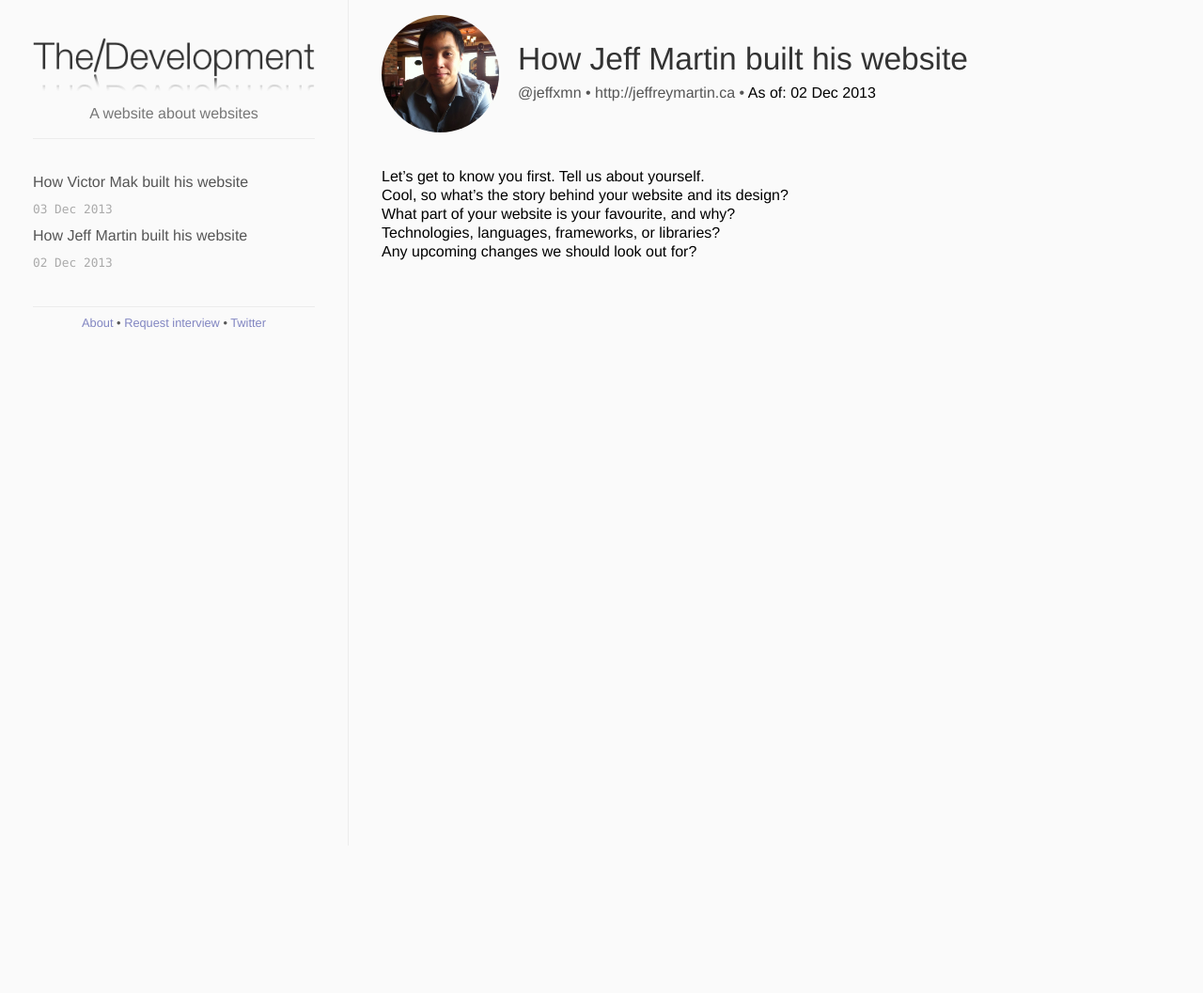
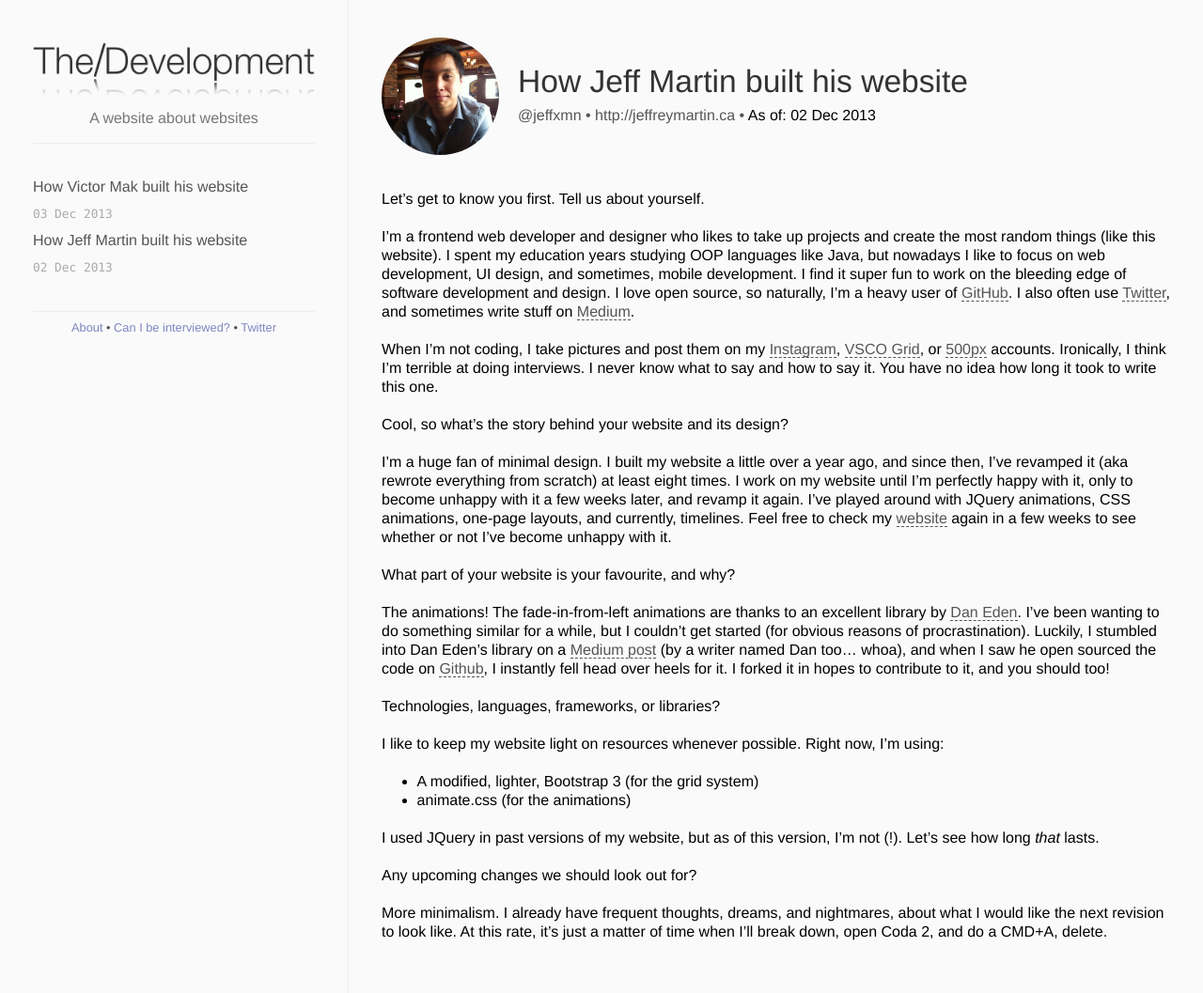
Before and after one commit to the-development/thedevelopment, a Jekyll site: the page built from _posts/2013-12-02-jeff-martin.md, in a window 1280 px wide. Shown: the whole page at 94% size. Built offline with Jekyll 4.4.1, drawn with Linux system fonts in a browser that asks for light colours; Markdown is read by kramdown in place of the engine named in the settings; before the commit the page ends 900 px from its top, so only the background shows below that.

Commit message:
first post!

```diff
--- a/_layouts/default.html
+++ b/_layouts/default.html
@@ -36,7 +36,7 @@
                   <!-- Coming soon
                   <a href="https://twitter.com/_thedevelopment">Archives</a> <span class="separator">&bull;</span>-->
                   <a href="/about">About</a> <span class="separator">&bull;</span>
-                  <a href="/about#interviews">Request interview</a> <span class="separator">&bull;</span>
+                  <a href="/about#interviews">Can I be interviewed?</a> <span class="separator">&bull;</span>
                   <a href="https://twitter.com/_thedevelopment">Twitter</a>
                 </span>
               </div>
--- a/_posts/2013-12-02-jeff-martin.md
+++ b/_posts/2013-12-02-jeff-martin.md
@@ -10,10 +10,27 @@ categories: posts
 
 **Let's get to know you first. Tell us about yourself.**
 
+I'm a frontend web developer and designer who likes to take up projects and create the most random things (like this website). I spent my education years studying OOP languages like Java, but nowadays I like to focus on web development, UI design, and sometimes, mobile development. I find it super fun to work on the bleeding edge of software development and design. I love open source, so naturally, I'm a heavy user of [GitHub](http://github.com/jeffxmn). I also often use [Twitter](https://twitter.com/jeffxmn), and sometimes write stuff on [Medium](http://medium.com/@jeffxmn).
+
+When I'm not coding, I take pictures and post them on my [Instagram](http://instagram.com/jeffxmn), [VSCO Grid](http://jeffxmn.vsco.co), or [500px](http://500px.com/jeffxmn) accounts. Ironically, I think I'm terrible at doing interviews. I never know what to say and how to say it. You have no idea how long it took to write this one.
+
 **Cool, so what's the story behind your website and its design?**
+
+I'm a huge fan of minimal design. I built my website a little over a year ago, and since then, I've revamped it (aka rewrote everything from scratch) at least eight times. I work on my website until I'm perfectly happy with it, only to become unhappy with it a few weeks later, and revamp it again. I've played around with JQuery animations, CSS animations, one-page layouts, and currently, timelines. Feel free to check my [website](http://jeffreymartin.ca) again in a few weeks to see whether or not I've become unhappy with it.
 
 **What part of your website is your favourite, and why?**
 
+The animations! The fade-in-from-left animations are thanks to an excellent library by [Dan Eden](http://daneden.me). I've been wanting to do something similar for a while, but I couldn't get started (for obvious reasons of procrastination). Luckily, I stumbled into Dan Eden's library on a [Medium post](https://medium.com/design-ux/799d16952a56) (by a writer named Dan too... whoa), and when I saw he open sourced the code on [Github](http://github.com/daneden/animate.css), I instantly fell head over heels for it. I forked it in hopes to contribute to it, and you should too!
+
 **Technologies, languages, frameworks, or libraries?**
 
+I like to keep my website light on resources whenever possible. Right now, I'm using:
+
+  - A modified, lighter, Bootstrap 3 (for the grid system)
+  - animate.css (for the animations)
+
+I used JQuery in past versions of my website, but as of this version, I'm not (!). Let's see how long _that_ lasts.
+
 **Any upcoming changes we should look out for?**
+
+More minimalism. I already have frequent thoughts, dreams, and nightmares, about what I would like the next revision to look like. At this rate, it's just a matter of time when I'll break down, open Coda 2, and do a CMD+A, delete.
--- a/css/main.css
+++ b/css/main.css
@@ -167,6 +167,7 @@ a:hover {
 }
 
 .post a,
+.page a,
 #about a {
   border-bottom: 1px dashed #555;
 }
@@ -184,8 +185,15 @@ a:hover {
   padding: 0 .4em;
 }
 
-.post ul, .post ol {
-  margin-left: 1.35em;
+.post p,
+.page p {
+  margin-bottom: 1.25em;
+}
+
+.post ul, .post ol,
+.page ul, .page ol {
+  margin-left: 2.35em;
+  margin-bottom: 1.25em;
 }
 
 .post code {
@@ -218,6 +226,7 @@ a:hover {
 .sidebar,
 .content {
   padding: 35px;
+  padding-top: 2.5em;
   display: table-cell;
   vertical-align: top;
 }
@@ -228,7 +237,7 @@ a:hover {
 }
 
 .content {
-  padding-top: 1em;
+  padding-top: 2.5em;
 }
 
 .post-title {
@@ -248,6 +257,7 @@ a:hover {
 /* About page
 /*
 /*****************************************************************************/
+
 #about p {
   margin-top: 0.75em;
 }
```
